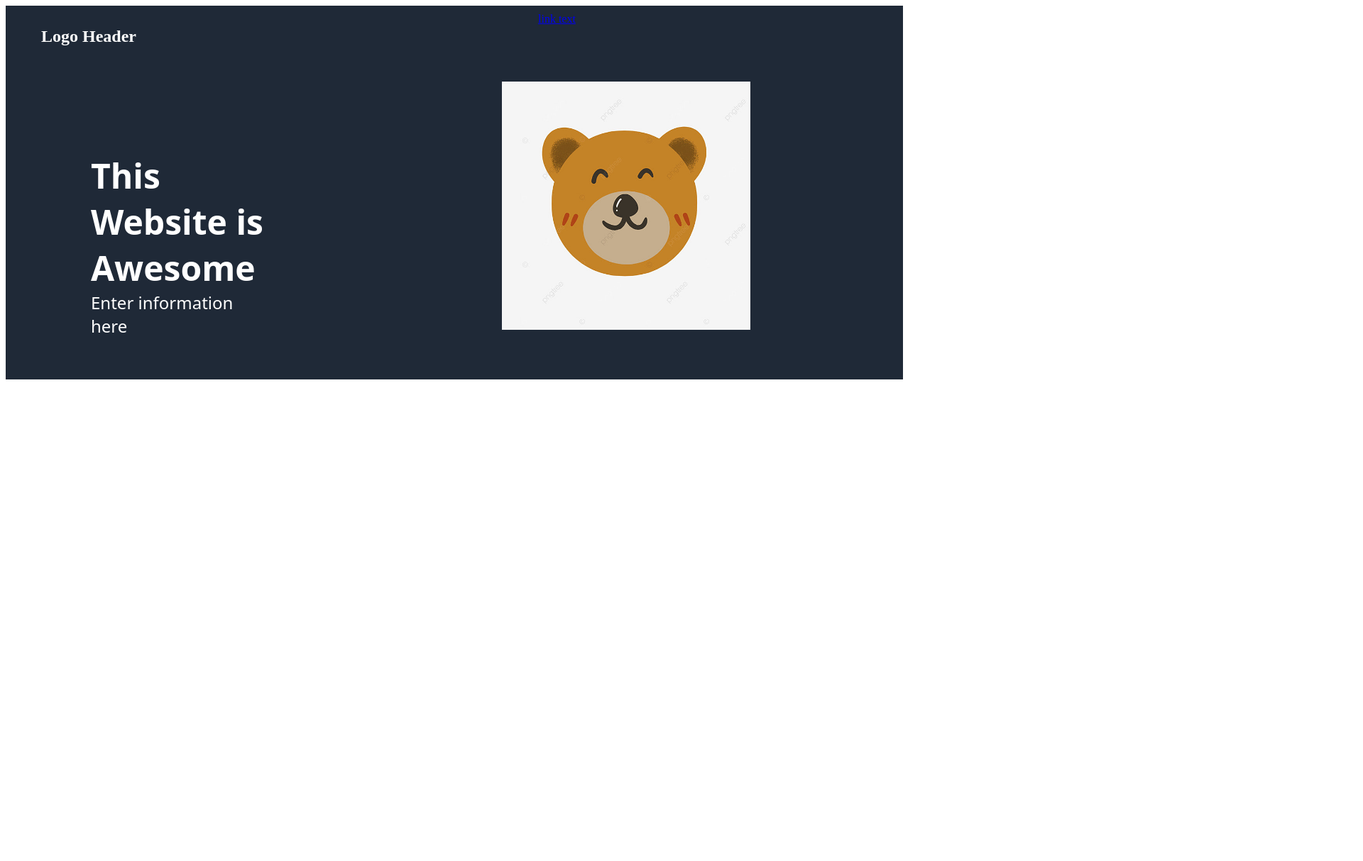
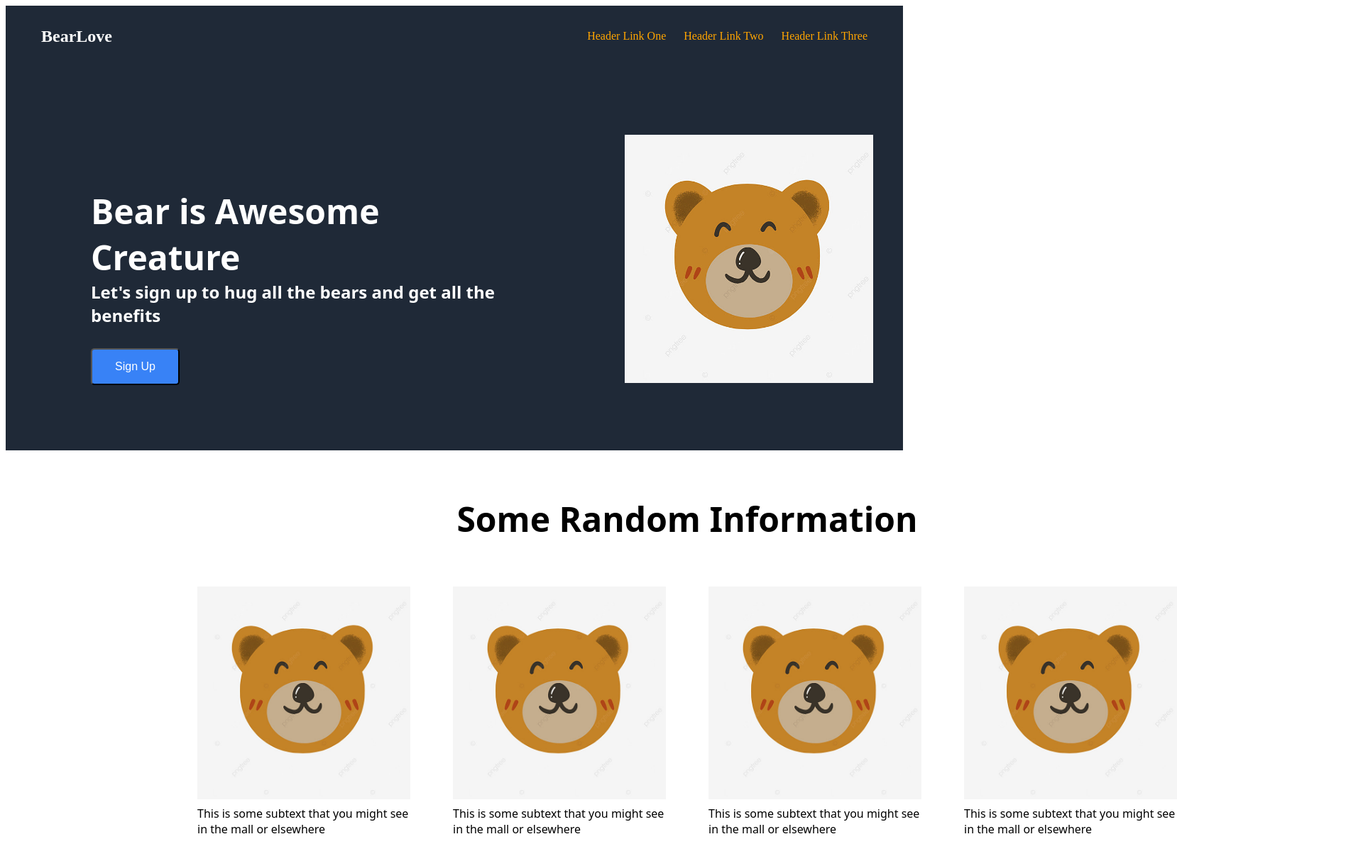
Before and after one commit to bluebluebear19/odin-project, a plain HTML site: page index.html in a window 1280 px wide. Shown: the whole page at 71% size, 1920 px wide, since content can reach past the window. Before the commit the page ends 800 px from the top, so only its background shows below. Drawn offline with Linux system fonts and the light colour scheme.

Commit message:
Add middle section

```diff
--- a/index.html
+++ b/index.html
@@ -9,19 +9,48 @@
 </head>
 <body>
     <div class="header" id="myHeader">
-        <h2>Logo Header</h2>
+        <h2>BearLove</h2>
         <div class="threelinks">
-            <a href="link/link1">link text</a>
+            <a href="link/link1">Header Link One</a>
+            <a href="link/link1">Header Link Two</a>
+            <a href="link/link1">Header Link Three</a>
              </div>
       </div>
 
       <div class="container">
         <div class="title">
-            <h3>This Website is Awesome</h3>
-            <p>Enter information here</p>
+            <h3>Bear is Awesome Creature</h3>
+            <h5>Let's sign up to hug all the bears and get all the benefits</h5>
+            <h5><button type="button">Sign Up</button> </h5>
          </div>
         <div class="imagetitle"> <img src="images/bear.png"></div>
       </div>
 
+
+      <div class="container2"><h4>Some Random Information </h4>
+        <div class="title2">
+            <div class="option1">
+              <div class ="image1"><img src="images/bear.png" style="width: 300px; height: auto;"></div>
+              <p>This is some subtext that you might see in the mall or elsewhere</p>
+            </div>
+
+            <div class="option1">
+              <div class ="image1"><img src="images/bear.png" style="width: 300px; height: auto;"></div>
+              <p>This is some subtext that you might see in the mall or elsewhere</p>
+            </div>
+
+            <div class="option1">
+              <div class ="image1"><img src="images/bear.png" style="width: 300px; height: auto;"></div>
+              <p>This is some subtext that you might see in the mall or elsewhere</p>
+            </div>
+
+            <div class="option1">
+              <div class ="image1"><img src="images/bear.png" style="width: 300px; height: auto;"></div>
+              <p>This is some subtext that you might see in the mall or elsewhere</p>
+            </div>
+
+         </div>
+      </div>
+
 </body>
 </html>
--- a/style.css
+++ b/style.css
@@ -19,24 +19,27 @@
     display: flex;
     background-color: #1f2937;
     flex: 1;
+    align-items: center;
   }
 
   .title {
-    width: 600px;
-    height: 400px;
+    width: 1000px;
+    height: 500px;
     background-color: #1f2937;
     padding: 20px;
+    align-items: center;
 
   }
 
   .imagetitle
   {
-    width: 1000px;
-    height: 400px;
+    width: 500px;
+    height: 500px;
     background-color: #1f2937;
     padding: 20px;
     display: flex;
-    justify-content: space-around;
+    justify-content: space-evenly;
+    align-items: center;
   }
 
   img {
@@ -49,13 +52,79 @@ h3 {
     font-family: system-ui, -apple-system, BlinkMacSystemFont, 'Segoe UI', Roboto, Oxygen, Ubuntu, Cantarell, 'Open Sans', 'Helvetica Neue', sans-serif;
     color: #ffffff;
     margin: 100px;
+    margin-top: 150px;
     margin-bottom: 0px;
   }
 
-  p {
+  h5 {
     font-size: 24px;
     color: #ffffff;
     margin: 100px;
     margin-top: 0px;
+    margin-bottom: 0px;
     font-family: system-ui, -apple-system, BlinkMacSystemFont, 'Segoe UI', Roboto, Oxygen, Ubuntu, Cantarell, 'Open Sans', 'Helvetica Neue', sans-serif;
   }
+
+  button {
+    background-color: #3882f6;
+    color: white;
+    padding: 15px 32px;
+    text-align: center;
+    text-decoration: none;
+    display: inline-block;
+    font-size: 16px;
+    margin-top: 30px;
+    border-radius: 5px;
+  }
+
+  .threelinks
+  {
+    color: #ffffff;
+    background-color: #1f2937;
+    gap: 10px;
+    display: flex;
+    gap: 25px;
+    justify-content: right;
+    align-items: center;
+    width: 750px;
+  }
+
+  a {
+    text-decoration: none;
+    color: orange;
+   }
+
+  .option1 {
+    width: 300px;
+    height: auto;
+  }
+
+  .title2 {
+    display: flex;
+    justify-content: center;
+    gap: 60px;
+    margin-bottom: 100px;
+  }
+
+.container2 {
+  width: 1920px;
+}
+
+h4 {
+  text-align: center;
+  font-size: 48px;
+  font-family: system-ui, -apple-system, BlinkMacSystemFont, 'Segoe UI', Roboto, Oxygen, Ubuntu, Cantarell, 'Open Sans', 'Helvetica Neue', sans-serif;
+}
+
+.image1 {
+  width: 300px;
+  height: auto;
+}
+
+p {
+  font-size: 16px;
+  color: #000000;
+  margin-top: 5px;
+  margin-bottom: 0px;
+  font-family: system-ui, -apple-system, BlinkMacSystemFont, 'Segoe UI', Roboto, Oxygen, Ubuntu, Cantarell, 'Open Sans', 'Helvetica Neue', sans-serif;
+}
```
